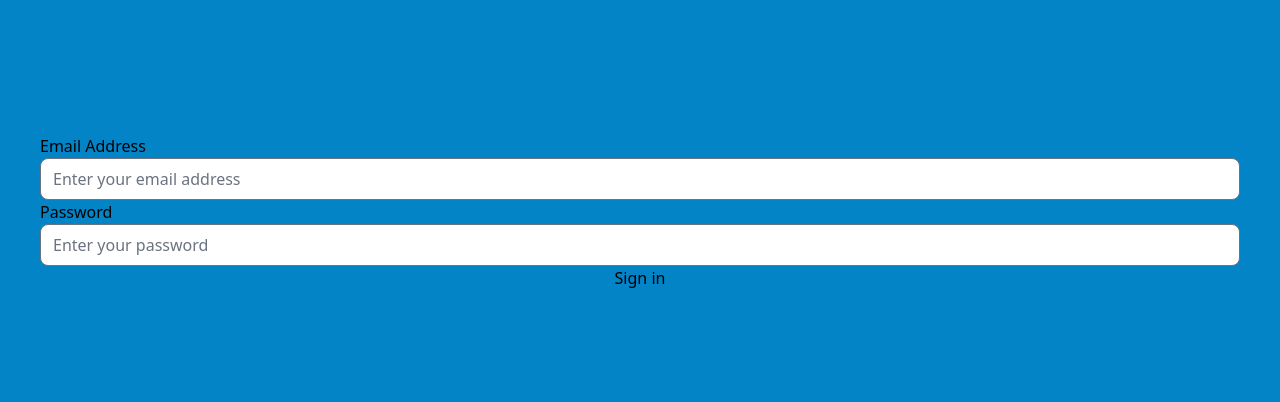
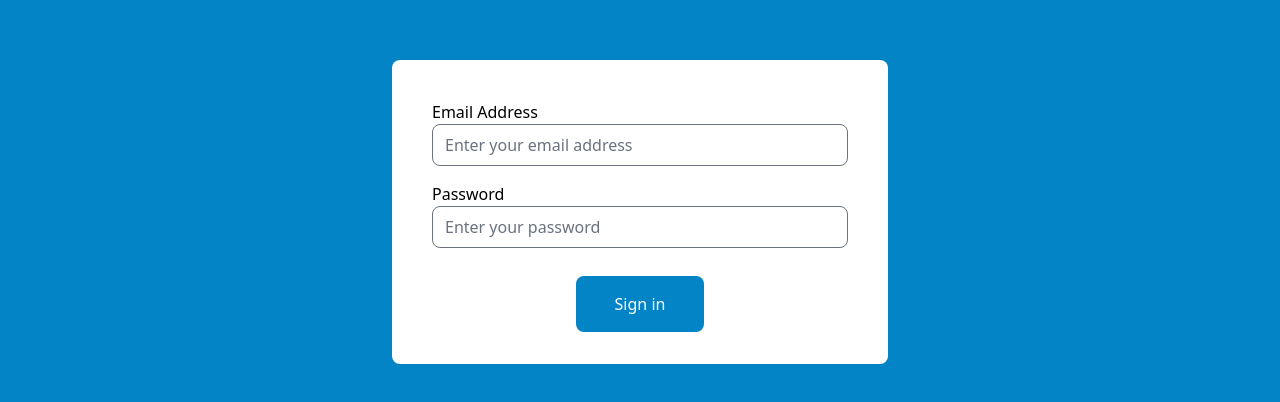
Before and after one commit to nsartechltd/flow-ui, a React (Vite) app: page /login in a window 1280 px wide. Shown: the part 188-590 px from the top of the page. Built offline with nearby package versions, Linux system fonts and the light colour scheme.

Commit message:
feat(FLOW-3): finalise styling

```diff
--- a/src/App.tsx
+++ b/src/App.tsx
@@ -4,7 +4,7 @@ import { LoginPage } from '@pages/LoginPage';
 
 export default function App() {
   return (
-    <div className="container mx-auto w-full h-screen">
+    <div className="container mx-auto w-full h-screen bg-flow-blue">
       <Routes>
         <Route path="/" element={<h1>Flow</h1>} />
         <Route path="/login" element={<LoginPage />} />
--- /dev/null
+++ b/src/components/Button/Button.tsx
@@ -0,0 +1,9 @@
+export type ButtonProps = {
+  text: string;
+  type?: "submit" | "button" | "reset";
+  className: string;
+};
+
+export const Button = ({ text, type = "submit", className }: ButtonProps) => {
+  return <button className={`${className} rounded-lg`} type={type}>{text}</button>;
+};
--- /dev/null
+++ b/src/components/Button/index.ts
@@ -0,0 +1 @@
+export * from './Button';
--- a/src/components/TextField/TextField.tsx
+++ b/src/components/TextField/TextField.tsx
@@ -16,7 +16,7 @@ export type TextFieldProps = {
 export const TextField = forwardRef<HTMLInputElement, TextFieldProps>(
   ({ id, label, name, placeholder, type, error, onChange, ...props }, ref) => {
     return (
-      <div className="flex flex-col">
+      <div className="flex flex-col p-2">
         <label htmlFor={name}>
           {label}
         </label>
--- a/src/index.css
+++ b/src/index.css
@@ -1,7 +1,3 @@
 @tailwind base;
 @tailwind components;
 @tailwind utilities;
-
-#root {
-  background-color: #0284c7;
-}
--- a/src/pages/LoginPage/LoginPage.tsx
+++ b/src/pages/LoginPage/LoginPage.tsx
@@ -3,6 +3,7 @@ import { Controller, SubmitHandler, useForm } from "react-hook-form";
 import { useNavigate } from "react-router-dom";
 
 import { TextField } from "@components/TextField";
+import { Button } from "@components/Button";
 import { useAuthStore } from "@stores/authStore";
 
 type FormValues = {
@@ -23,9 +24,9 @@ export const LoginPage = () => {
   }, [isAuthenticated, newPasswordRequired, navigate])
 
   return (
-    <div className="flex flex-col justify-center w-full h-screen">
+    <div className="flex flex-col justify-center w-full h-screen p-10 max-w-xl m-auto">
       <form className="flex flex-col justify-center w-full h-screen" onSubmit={handleSubmit(onSubmit)} noValidate>
-        <div className="bg-white flex flex-col justify-center p-10 rounded-lg">
+        <div className="bg-white flex flex-col justify-center p-8 rounded-lg">
           <Controller
             name="email"
             control={control}
@@ -58,9 +59,9 @@ export const LoginPage = () => {
               />
             )}
           />
-          <button type="submit" className="primary">
-            Sign in
-          </button>
+          <div className="flex flex-fol justify-center pt-5">
+            <Button text="Sign in" type="submit" className="bg-flow-blue shrink w-32 h-14 text-white" />
+          </div>
           {authError && <div className="text-red">{authError}</div>}
         </div>
       </form>
--- a/tailwind.config.js
+++ b/tailwind.config.js
@@ -6,7 +6,8 @@ module.exports = {
     extend: {},
     colors: {
       red: '#b91c1c',
-      flowblue: '#0284c7'
+      'flow-blue': '#0284c7',
+      white: '#ffffff',
     }
   },
   plugins: [
```
